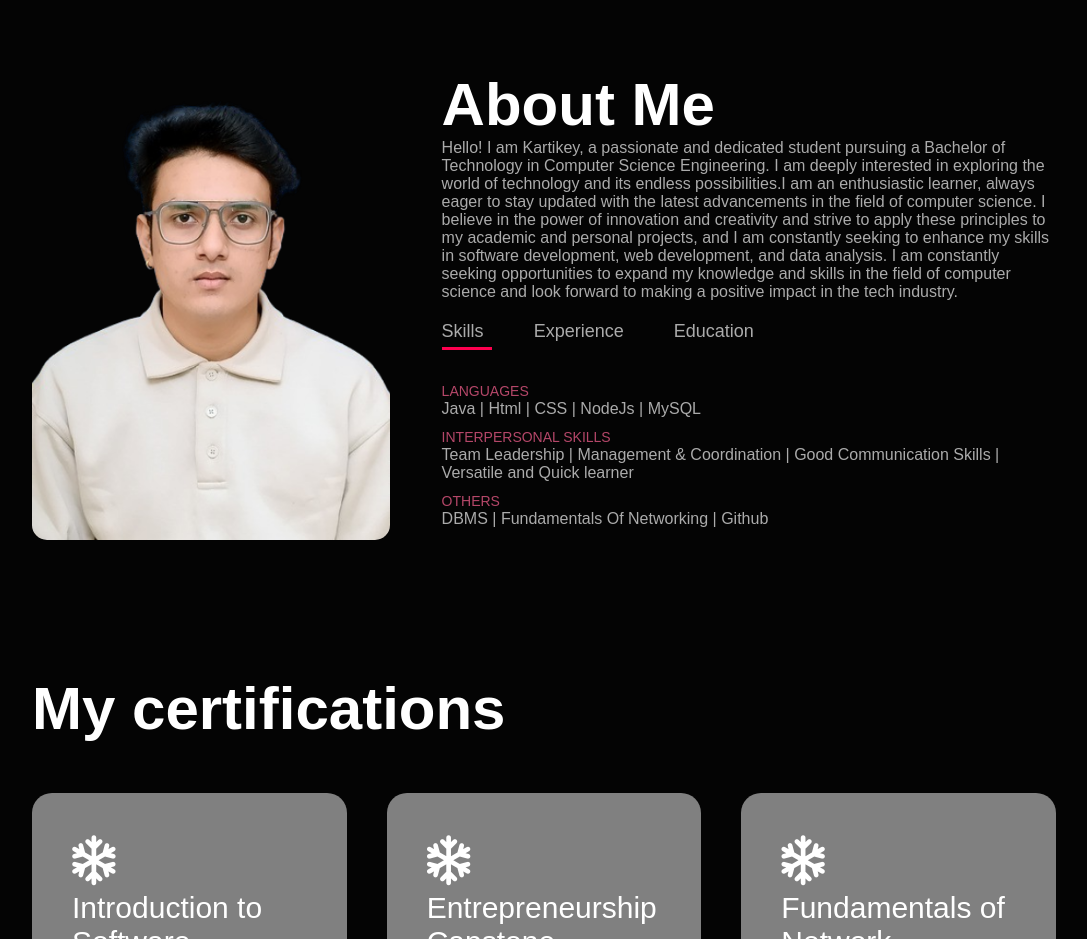
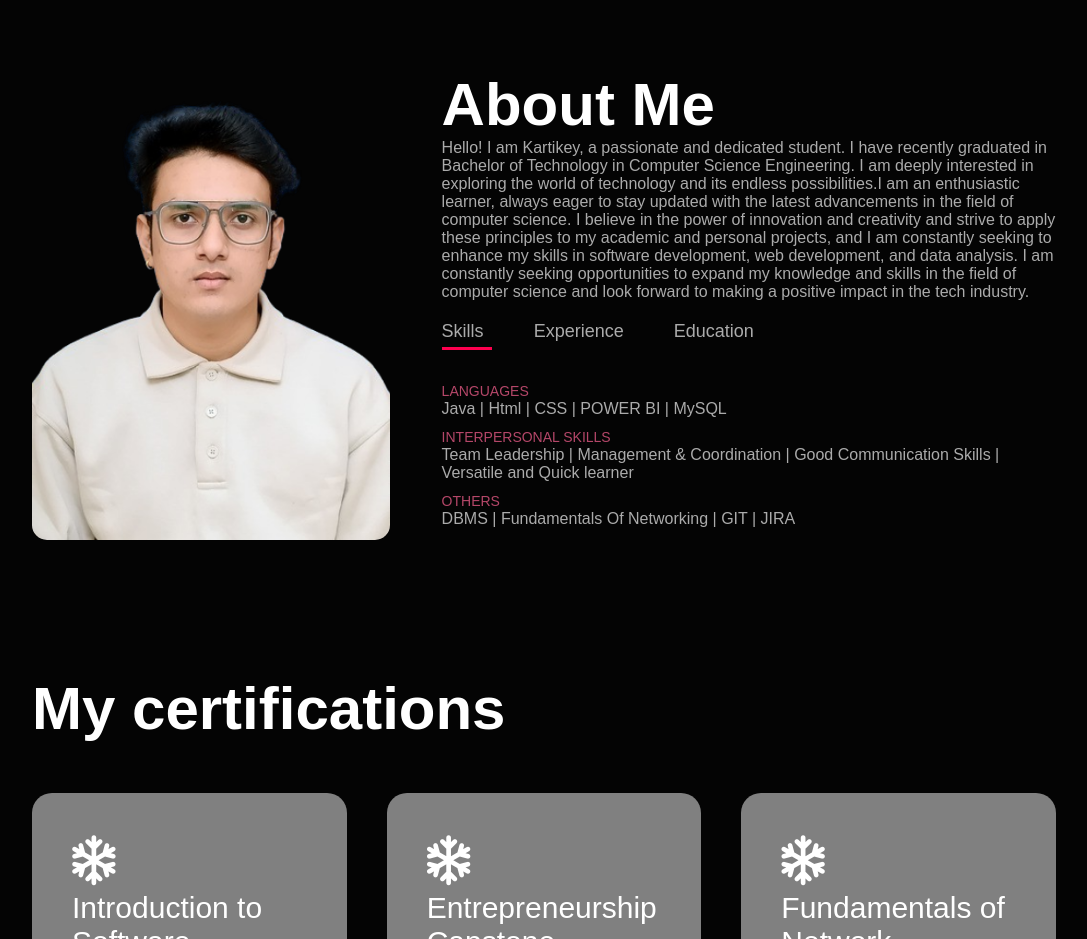
Before and after one commit to Kartikeypant01/Personal-Portfolio, a plain HTML site: page index.html in a window 1280 px wide. Shown: the part 820-1759 px from the top of the page, without its empty margins (96-1183 px from the left). Drawn offline with Linux system fonts and the light colour scheme.

Commit message:
some changes in personal information

```diff
--- a/index.html
+++ b/index.html
@@ -38,7 +38,7 @@
                 </div>
                 <div class="about-col-2">
                     <h1 class="sub-title">About Me</h1>
-                    <p>Hello! I am Kartikey, a passionate and dedicated student pursuing a Bachelor of Technology in Computer Science Engineering. I am deeply interested in exploring the world of technology and its endless possibilities.I am an enthusiastic learner, always eager to stay updated with the latest advancements in the field of computer science. I believe in the power of innovation and creativity and strive to apply these principles to my academic and personal projects,  and I am constantly seeking to enhance my skills in software development, web development, and data analysis. I am constantly seeking opportunities to expand my knowledge and skills in the field of computer science and look forward to making a positive impact in the tech industry.</p>
+                    <p>Hello! I am Kartikey, a passionate and dedicated student. I have recently graduated in Bachelor of Technology in Computer Science Engineering. I am deeply interested in exploring the world of technology and its endless possibilities.I am an enthusiastic learner, always eager to stay updated with the latest advancements in the field of computer science. I believe in the power of innovation and creativity and strive to apply these principles to my academic and personal projects,  and I am constantly seeking to enhance my skills in software development, web development, and data analysis. I am constantly seeking opportunities to expand my knowledge and skills in the field of computer science and look forward to making a positive impact in the tech industry.</p>
                     <div class="tab-titles">
                         <p class="tab-links active-link" onclick="opentab('skills')">Skills</p>
                         <p class="tab-links" onclick="opentab('experience')">Experience</p>
@@ -46,9 +46,9 @@
                     </div>
                     <div class="tab-contents active-tab" id="skills">
                         <ul>
-                            <li><span>LANGUAGES</span><br>Java | Html | CSS | NodeJs  | MySQL</li>
+                            <li><span>LANGUAGES</span><br>Java | Html | CSS | POWER BI  | MySQL</li>
                             <li><span>INTERPERSONAL SKILLS</span><br>Team Leadership | Management & Coordination | Good Communication Skills | Versatile and Quick learner</li>
-                            <li><span>OTHERS</span><br>DBMS | Fundamentals Of Networking | Github</li>
+                            <li><span>OTHERS</span><br>DBMS | Fundamentals Of Networking | GIT | JIRA</li>
                         </ul>
                     </div>
                     <div class="tab-contents" id="experience">
@@ -61,7 +61,7 @@
                         <ul>
                             <li><span>2017</span><br>High School<br>New Beersheba Sr Sec School<br>CGPA:10</li>
                             <li><span>2019</span><br>Intermediate<br>Don Bosco Sr Sec School<br>Percentage:74.2%</li>
-                            <li><span>2020-2024</span><br>B.Tech CSE<br>DIT University Dehradun<br>CGPA:8.5</li>
+                            <li><span>2020-2024</span><br>B.Tech CSE<br>DIT University Dehradun<br>CGPA:8.4</li>
                         </ul>
                     </div>
                 </div>
@@ -166,7 +166,7 @@
                 <div class="layer">
                     <h3>Power BI Dashboard</h3>
                     <p>This dashobard display the sales and profit reports from different company for different orders</p>
-                    <a href=https://github.com/Kartikeypant01/Power-BI-Dashboard"><i class="fa-solid fa-link"></i></a>
+                    <a href="https://github.com/Kartikeypant01/Power-BI-Dashboard"><i class="fa-solid fa-link"></i></a>
 
                 </div>
             </div>
```
